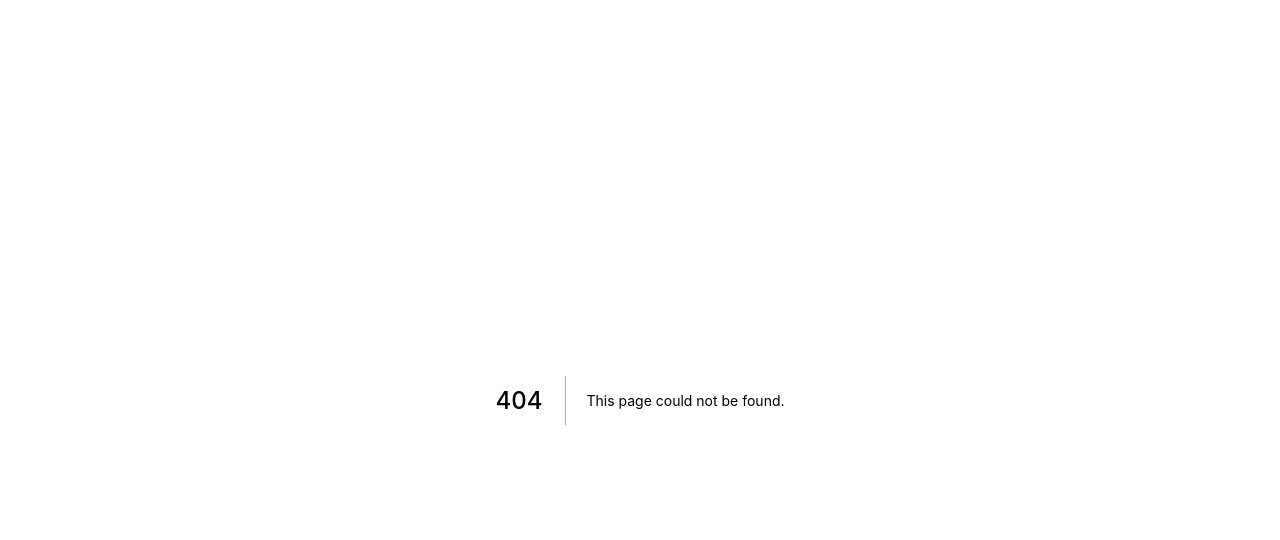
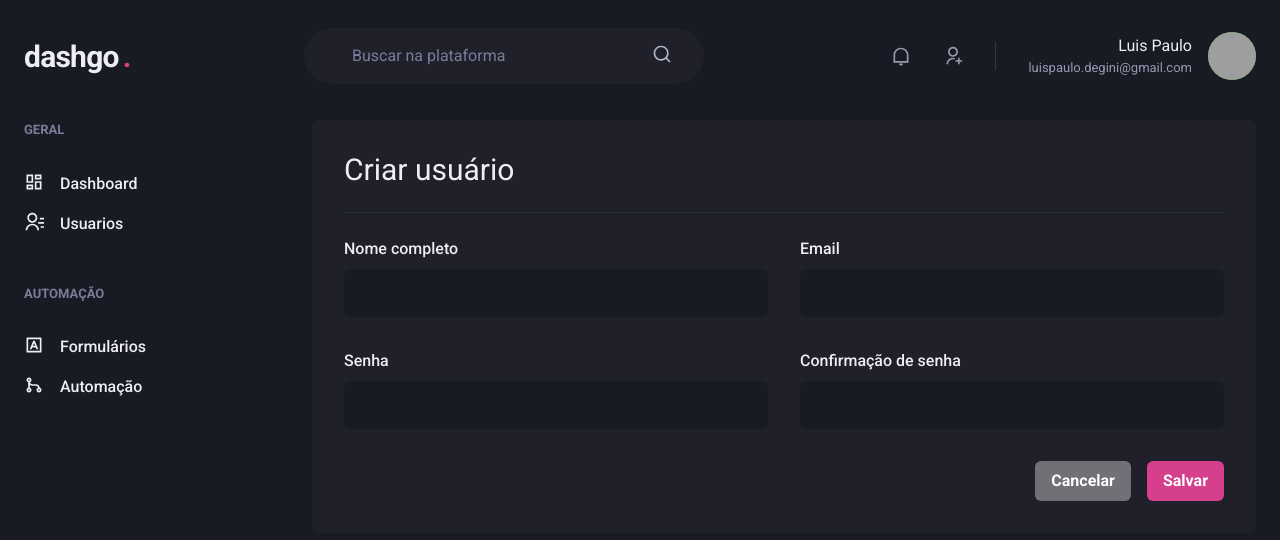
Before and after one commit to hitk1/next-dashgo, a Next.js app: page /users/create in a window 1280 px wide. Before the commit this address had no page. Shown: the top 540 px of the page. Built offline with nearby package versions, Linux system fonts and the light colour scheme; grey boxes are pictures that could not be loaded.

Commit message:
style: Estilização da tela de criação de usuários

```diff
--- /dev/null
+++ b/src/pages/users/create.tsx
@@ -0,0 +1,60 @@
+import {
+    Box,
+    Flex,
+    Heading,
+    Divider,
+    VStack,
+    HStack,
+    SimpleGrid,
+    Button,
+} from '@chakra-ui/react'
+
+import { Input } from '../../components/Form/Input'
+import { Header } from '../../components/Header'
+import { Sidebar } from '../../components/Sidebar'
+
+export default function CreateUser() {
+    return (
+        <Box>
+            <Header />
+            <Flex w="100%" my="6" maxWidth={1480} mx="auto" px="6">
+                <Sidebar />
+
+                <Box
+                    flex="1"
+                    borderRadius={8}
+                    bg="gray.800"
+                    p="8"
+                >
+                    <Heading size="lg" fontWeight="normal">Criar usuário</Heading>
+                    <Divider my="6" borderColor="gray.700" />
+                    <VStack spacing="8">
+                        <SimpleGrid
+                            width="100%"
+                            minChildWidth="240px"
+                            spacing="8"
+                        >
+                            <Input name="name" label="Nome completo" />
+                            <Input name="email" type="email" label="Email" />
+                        </SimpleGrid>
+                        <SimpleGrid
+                            width="100%"
+                            minChildWidth="240px"
+                            spacing="8"
+                        >
+                            <Input name="password" type="password" label="Senha" />
+                            <Input name="password_confirmation" type="password" label="Confirmação de senha" />
+                        </SimpleGrid>
+                    </VStack>
+
+                    <Flex mt="8" justify="flex-end">
+                        <HStack spacing="4">
+                            <Button colorScheme="whiteAlpha">Cancelar</Button>
+                            <Button colorScheme="pink">Salvar</Button>
+                        </HStack>
+                    </Flex>
+                </Box>
+            </Flex>
+        </Box>
+    )
+}
```
